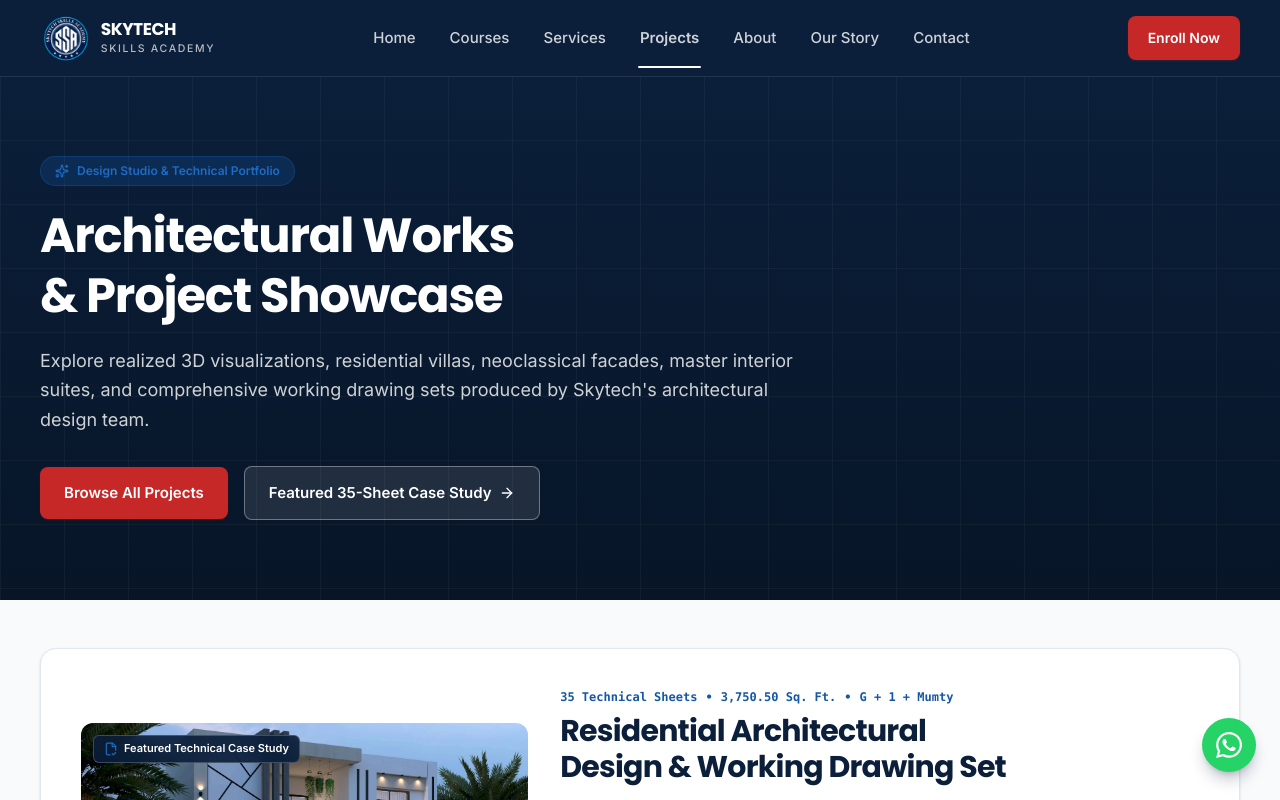
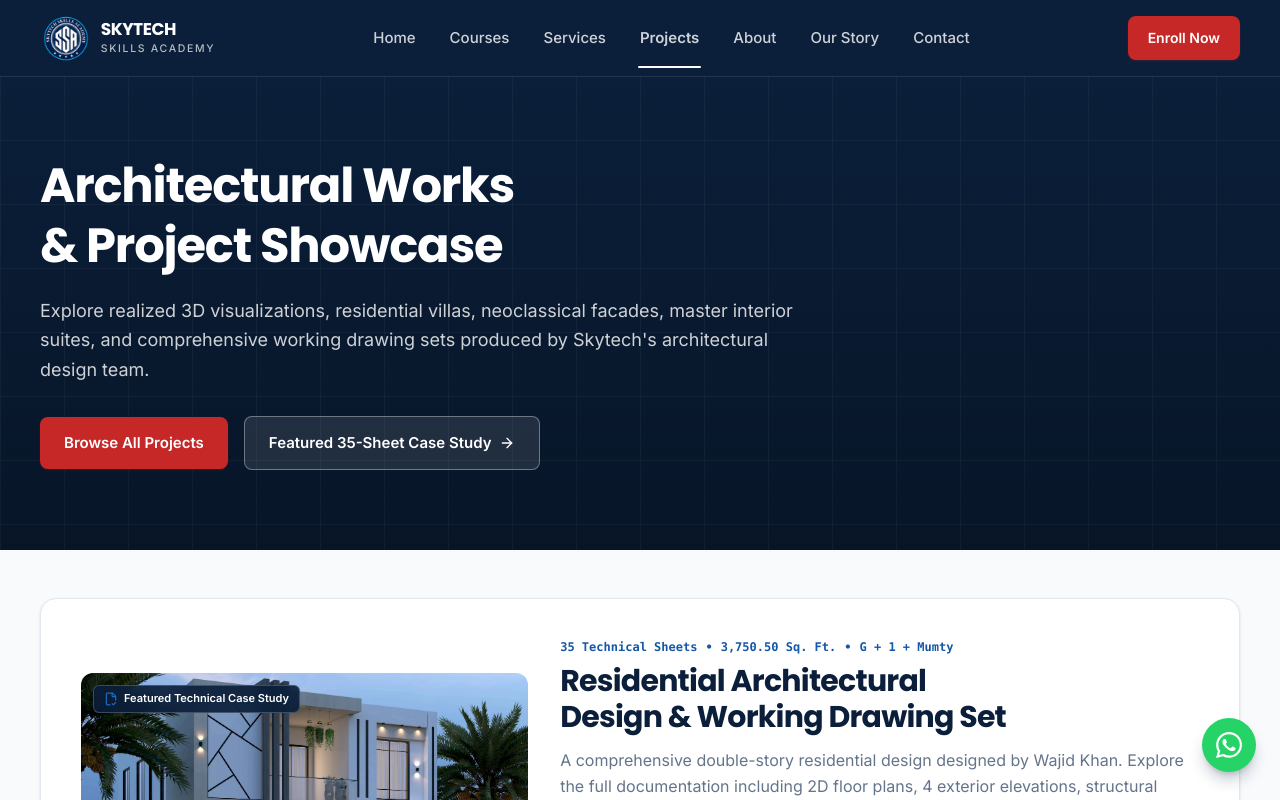
Before and after one commit to muhammadhamza7057/skytech-skills-academy, a React (Vite) app in the folder client/: page /projects in a window 1280 px wide. Shown: the top 800 px of the page. Built offline with nearby package versions, Linux system fonts and the light colour scheme.

Commit message:
removed bad design practices

```diff
--- a/client/src/pages/Projects.jsx
+++ b/client/src/pages/Projects.jsx
@@ -32,10 +32,7 @@
 
         <div className="container-sky relative z-10">
           <div className="max-w-3xl">
-            <div className="inline-flex items-center gap-2 px-3.5 py-1.5 rounded-full bg-blue/25 border border-blue/40 text-xs font-semibold text-blue-light mb-5">
-              <Sparkles className="w-3.5 h-3.5" />
-              Design Studio & Technical Portfolio
-            </div>
+
 
             <h1 className="text-3xl sm:text-5xl font-bold tracking-tight text-white mb-5 leading-tight">
               Architectural Works & Project Showcase
--- a/client/src/pages/Services.jsx
+++ b/client/src/pages/Services.jsx
@@ -47,10 +47,7 @@
 
         <div className="container-sky relative z-10">
           <div className="max-w-3xl">
-            <div className="inline-flex items-center gap-2 px-3.5 py-1.5 rounded-full bg-blue/25 border border-blue/40 text-xs font-semibold text-blue-light mb-6">
-              <Sparkles className="w-3.5 h-3.5" />
-              Dual-Platform Practice: Academy & Design Studio
-            </div>
+
 
             <h1 className="text-3xl sm:text-5xl lg:text-6xl font-bold tracking-tight text-white mb-6 leading-tight">
               Architectural Design, 2D Drafting & 3D Visualization Services
```
